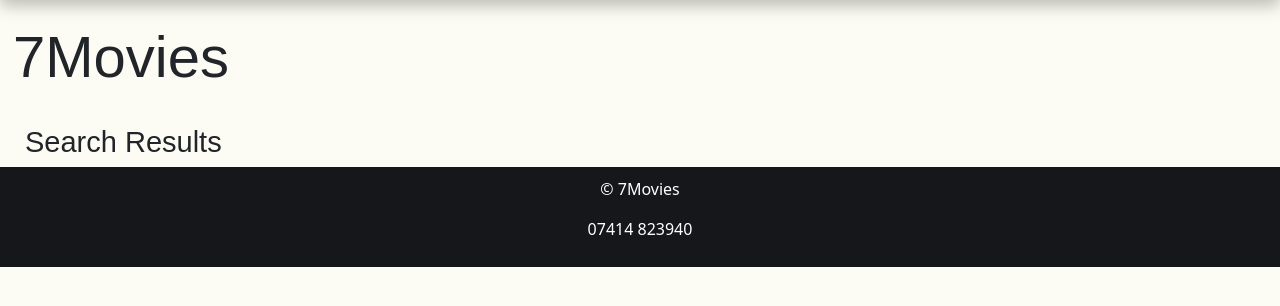
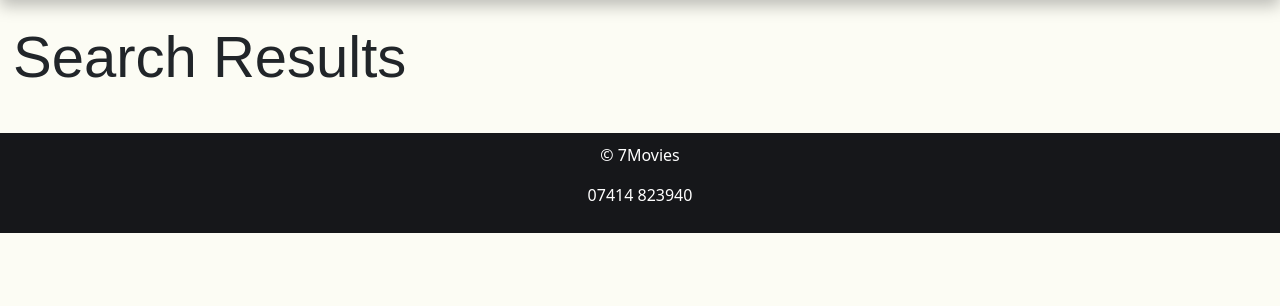
Before and after one commit to OliverRob06/Web-Application-Implementation, a Flask app: template html/template/search.html in a window 1280 px wide. Shown: the part 75-381 px from the top of the page. Run offline with Flask 3, Linux system fonts and the light colour scheme; the template is opened without the code that fills it, so the values that code supplies are empty.

Commit message:
updated search.html

```diff
--- a/html/template/search.html
+++ b/html/template/search.html
@@ -5,12 +5,11 @@
 
 
 {% block heading %}
-7Movies
+Search Results
 {% endblock %}
 
 
 
 {% block content %}
-<h2 class="scrollHeading">Search Results</h2>
 {{ MovieCardScroll(movies) }}
 {% endblock %}
```
Also changed, not shown: database/database.db.
